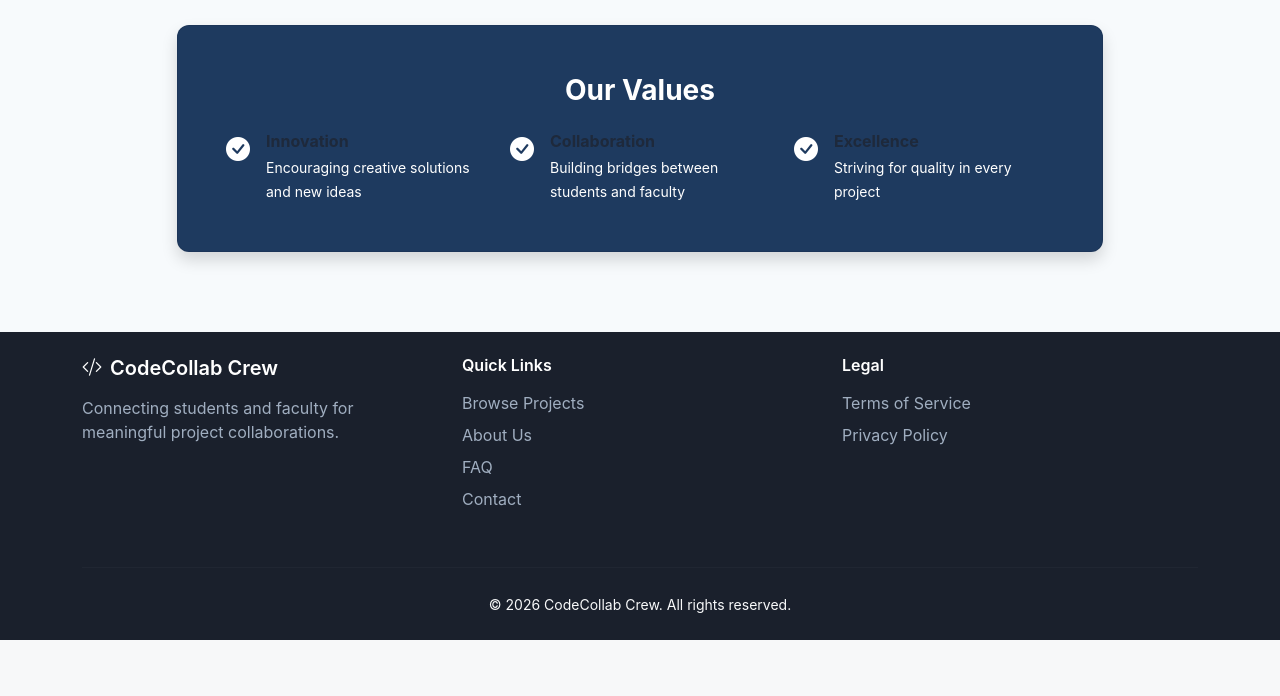
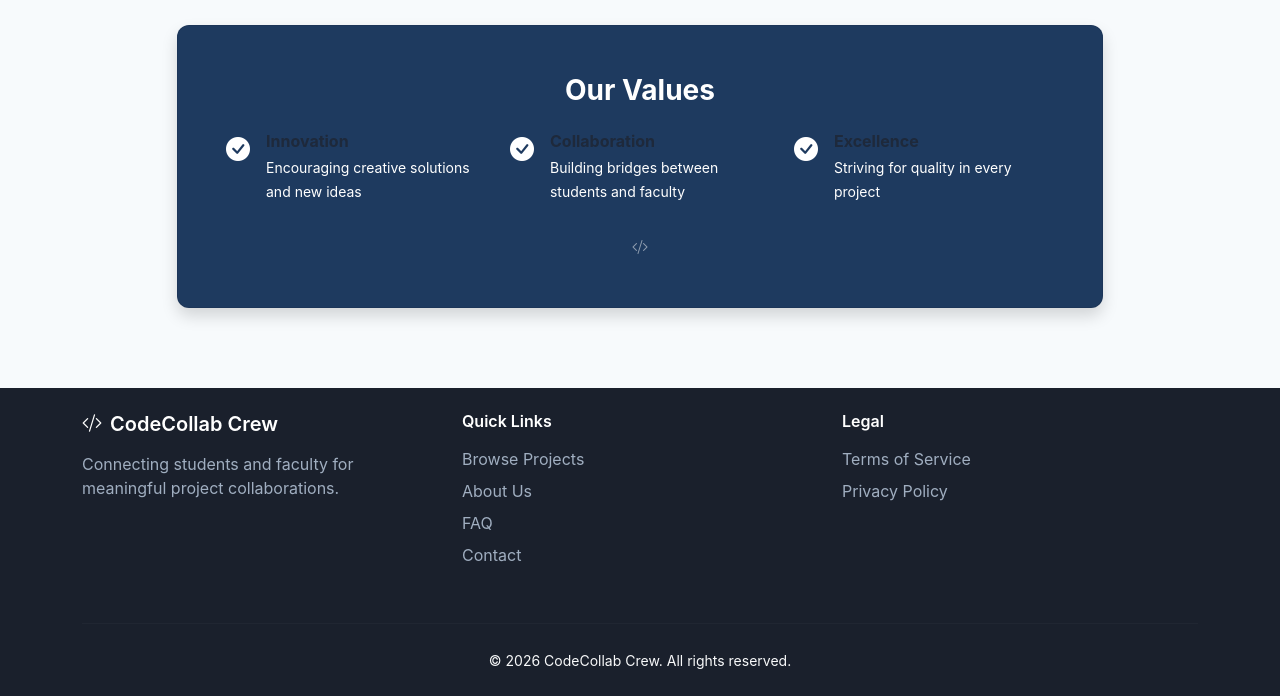
Before and after one commit to Mpumelelo281/CodeCollab_Crew, a Flask app: page /about in a window 1280 px wide. Shown: the part 1017-1713 px from the top of the page. Before the commit the page ends 1657 px from the top, so only its background shows below. Run offline with Flask 3, Linux system fonts and the light colour scheme; some libraries are stand-ins or nearby versions.

Commit message:
about updated

```diff
--- a/app/templates/main/about.html
+++ b/app/templates/main/about.html
@@ -119,6 +119,10 @@
                             </div>
                         </div>
                     </div>
+                    <!-- Decorative divider - subtle addition -->
+                    <div class="text-center mt-4 pt-2">
+                        <i class="bi bi-code-slash opacity-50"></i>
+                    </div>
                 </div>
             </div>
         </div>
```
